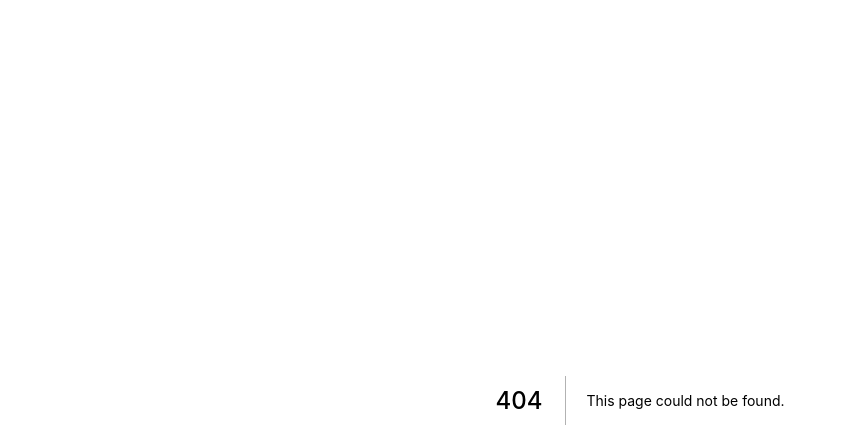
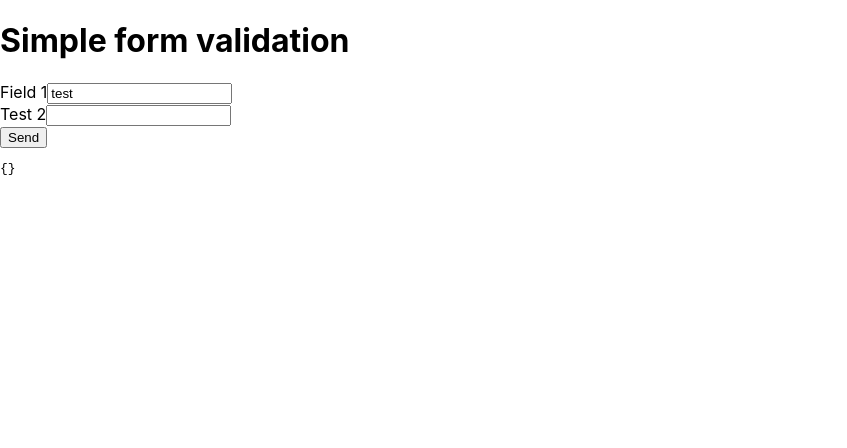
Before and after one commit to maurer2/run-types-run, a Next.js app: page /simple-form-validation in a window 1280 px wide. Before the commit this address had no page. Shown: the top 448 px of the page, without its empty margins (0-847 px from the left). Built offline with nearby package versions, Linux system fonts and the light colour scheme.

Commit message:
Added react form and test page

```diff
--- a/package.json
+++ b/package.json
@@ -11,7 +11,8 @@
   "dependencies": {
     "next": "12.1.0",
     "react": "17.0.2",
-    "react-dom": "17.0.2"
+    "react-dom": "17.0.2",
+    "react-hook-form": "^7.27.1"
   },
   "devDependencies": {
     "@types/node": "17.0.21",
--- /dev/null
+++ b/pages/simple-form-validation/index.tsx
@@ -0,0 +1,45 @@
+import React, { useState } from "react";
+import type { NextPage } from "next";
+import { useForm } from "react-hook-form";
+
+const SFV: NextPage = () => {
+  const [results, setResults] = useState({});
+  const {
+    register,
+    handleSubmit,
+    formState: { errors },
+  } = useForm();
+
+  const onSubmit = (data: any) => {
+    setResults(data);
+  };
+
+  return (
+    <>
+      <h1>Simple form validation</h1>
+      <form onSubmit={handleSubmit(onSubmit)}>
+        <label style={{ display: "block" }}>
+          Field 1
+          <input type="text" defaultValue="test" {...register("example")} />
+        </label>
+
+        <label style={{ display: "block" }}>
+          Test 2
+          <input
+            type="text"
+            {...register("exampleRequired", { required: true })}
+          />
+          {errors.exampleRequired && <span>This field is required</span>}
+        </label>
+
+        <button type="submit">Send</button>
+
+        <code>
+          <pre>{JSON.stringify(results)}</pre>
+        </code>
+      </form>
+    </>
+  );
+};
+
+export default SFV;
```
Also changed, not shown: pages/mau/index.tsx (added, +18 -0 lines), 1 other file (tests, documents, lock files or other folders).
